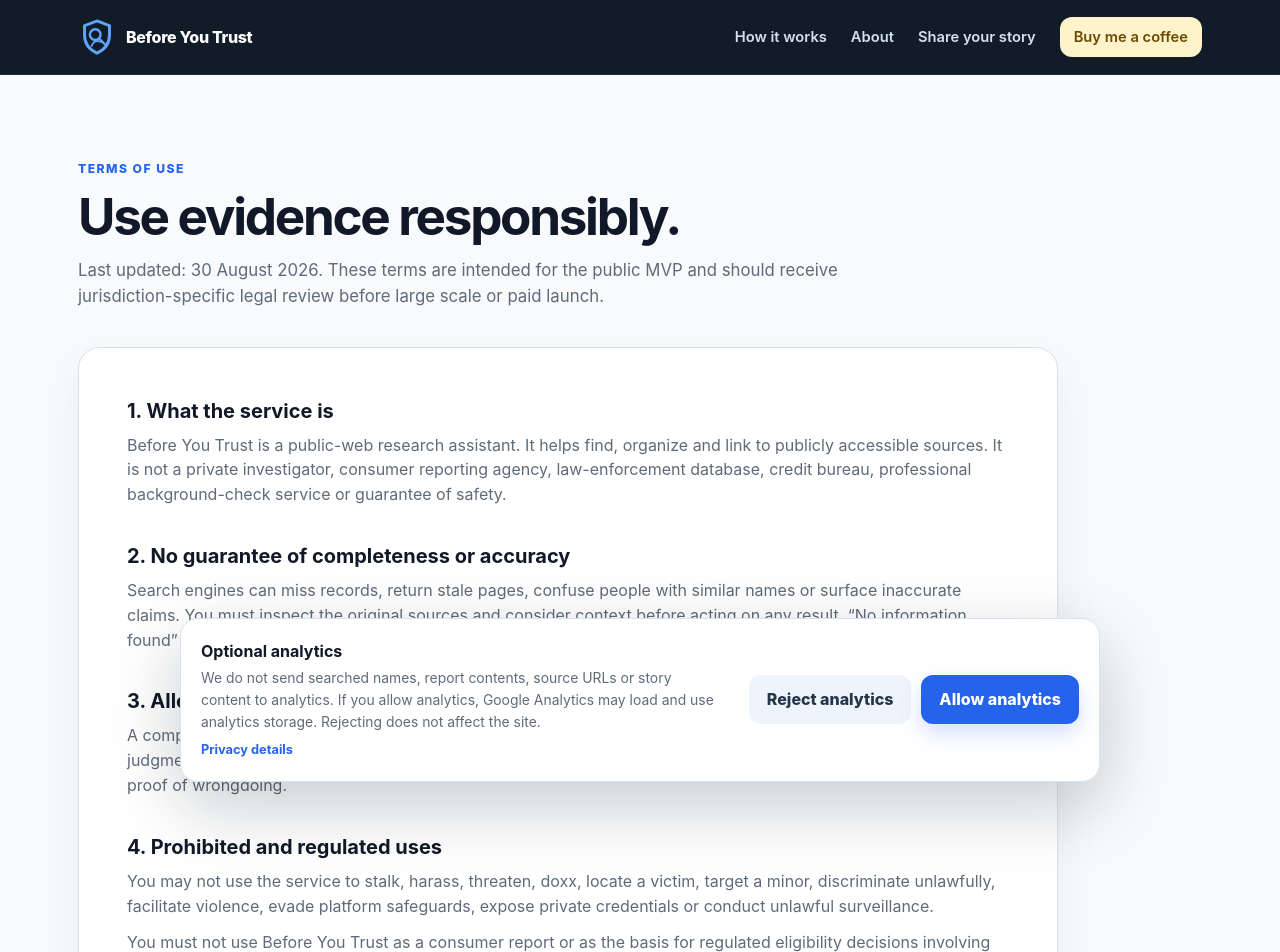
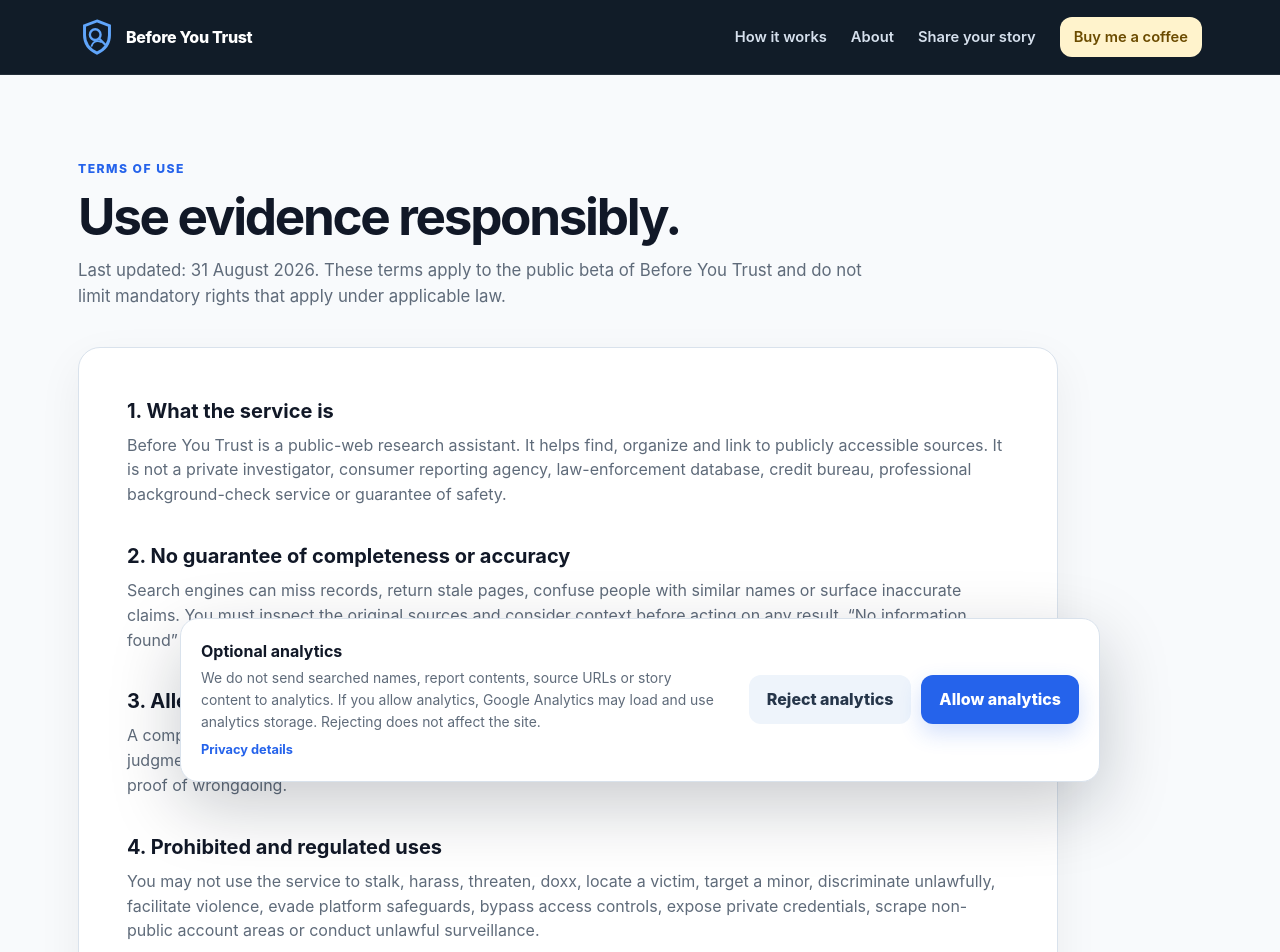
Before and after one commit to kuefmz/before-you-trust, a Next.js app: page /terms in a window 1280 px wide. Shown: the top 952 px of the page. Built offline with nearby package versions, Linux system fonts and the light colour scheme; no server answers.

Commit message:
legal: tighten public beta terms and access-control rules

```diff
--- a/app/terms/page.tsx
+++ b/app/terms/page.tsx
@@ -13,9 +13,9 @@ export default function TermsPage() {
       <span className="eyebrow">Terms of use</span>
       <h1>Use evidence responsibly.</h1>
       <p className="lead">
-        Last updated: 30 August 2026. These terms are intended for the public
-        MVP and should receive jurisdiction-specific legal review before large
-        scale or paid launch.
+        Last updated: 31 August 2026. These terms apply to the public beta of
+        Before You Trust and do not limit mandatory rights that apply under
+        applicable law.
       </p>
 
       <div className="prose-card legal-copy">
@@ -49,8 +49,9 @@ export default function TermsPage() {
         <p>
           You may not use the service to stalk, harass, threaten, doxx, locate a
           victim, target a minor, discriminate unlawfully, facilitate violence,
-          evade platform safeguards, expose private credentials or conduct
-          unlawful surveillance.
+          evade platform safeguards, bypass access controls, expose private
+          credentials, scrape non-public account areas or conduct unlawful
+          surveillance.
         </p>
         <p>
           You must not use Before You Trust as a consumer report or as the basis
```
